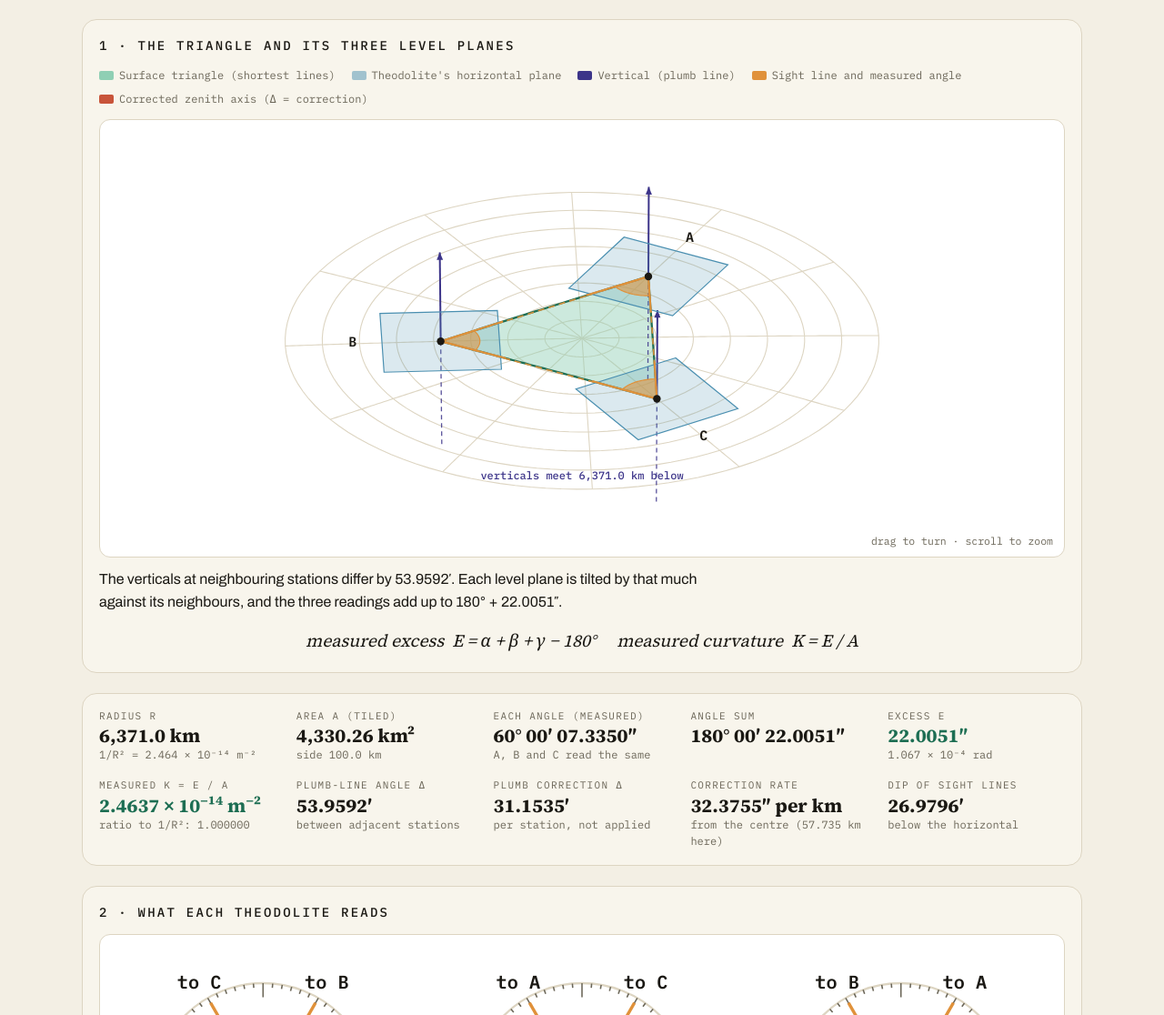
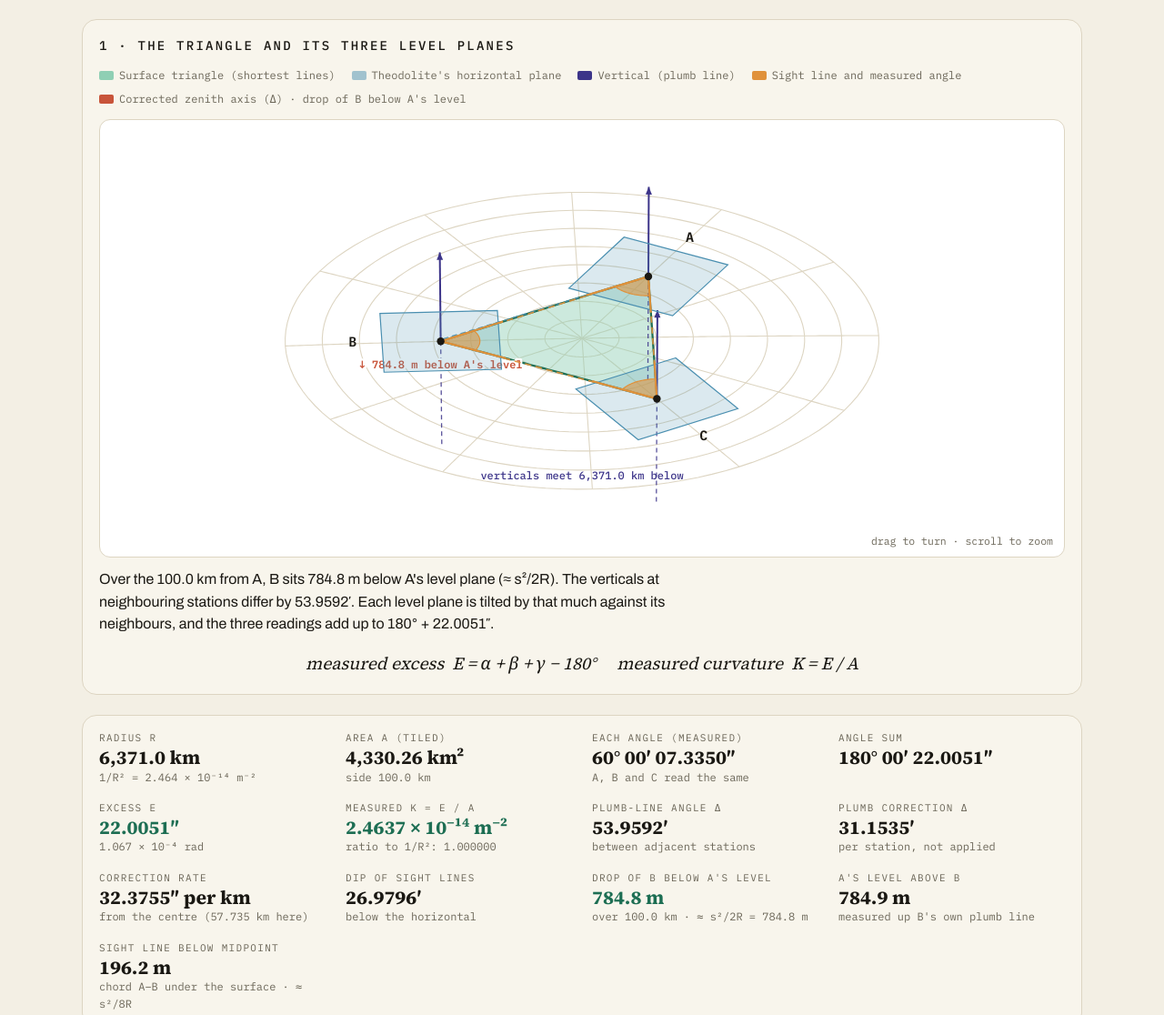
Before and after one commit to rooster-ninja/simulations, a plain HTML site: page level-planes-excess/index.html in a window 1280 px wide. Shown: the part 645-1761 px from the top of the page at 91% size. Drawn offline with Linux system fonts and the light colour scheme.

Commit message:
level-planes-excess: drop of B below A's level plane
Co-Authored-By: Claude Opus 5.5 <noreply@anthropic.com>
Claude-Session: https://claude.ai/code/session_01HZntbGTzPS21SLgAwRoYiT

```diff
--- a/level-planes-excess/index.html
+++ b/level-planes-excess/index.html
@@ -63,7 +63,7 @@ select{font:500 13.5px var(--f-mono);color:var(--ink);background:var(--card);bor
 .legend i{display:inline-block;width:16px;height:10px;border-radius:2px;margin-right:6px;vertical-align:-1px}
 .cap{font-size:16px;margin:0;max-width:74ch}
 .note{font-family:var(--f-mono);font-size:12.5px;color:var(--red);min-height:1em}
-.readout{background:var(--card);border:1.5px solid var(--rule);border-radius:16px;padding:16px 18px;display:grid;grid-template-columns:repeat(5,minmax(0,1fr));gap:16px 22px}
+.readout{background:var(--card);border:1.5px solid var(--rule);border-radius:16px;padding:16px 18px;display:grid;grid-template-columns:repeat(4,minmax(0,1fr));gap:16px 22px}
 @media (max-width:1000px){.readout{grid-template-columns:repeat(3,minmax(0,1fr))}}
 @media (max-width:560px){.readout{grid-template-columns:repeat(2,minmax(0,1fr));gap:14px 16px}.kv .v{font-size:17px}.cvbox canvas{height:360px}}
 .kv .k{font-family:var(--f-mono);text-transform:uppercase;letter-spacing:.12em;font-size:11px;color:var(--muted)}
@@ -140,7 +140,7 @@ details.src a{color:var(--bar-ink)}
 
   <section class="panel">
     <div class="ptitle">1 · The triangle and its three level planes</div>
-    <div class="legend"><span><i style="background:var(--e2)"></i>Surface triangle (shortest lines)</span><span><i style="background:var(--accent);opacity:.5"></i>Theodolite's horizontal plane</span><span><i style="background:var(--station)"></i>Vertical (plumb line)</span><span><i style="background:var(--orange)"></i>Sight line and measured angle</span><span><i style="background:var(--red)"></i>Corrected zenith axis (Δ = correction)</span></div>
+    <div class="legend"><span><i style="background:var(--e2)"></i>Surface triangle (shortest lines)</span><span><i style="background:var(--accent);opacity:.5"></i>Theodolite's horizontal plane</span><span><i style="background:var(--station)"></i>Vertical (plumb line)</span><span><i style="background:var(--orange)"></i>Sight line and measured angle</span><span><i style="background:var(--red)"></i>Corrected zenith axis (Δ) · drop of B below A's level</span></div>
     <div class="cvbox"><canvas id="cv" aria-label="3D view of the triangle, its stations and their horizontal planes"></canvas><div class="hint">drag to turn · scroll to zoom</div></div>
     <p class="cap" id="cap1"></p>
     <div class="math">measured excess&nbsp; E = α + β + γ − 180°&nbsp;&nbsp;&nbsp;&nbsp; measured curvature&nbsp; K = E / A</div>
@@ -362,6 +362,10 @@ function update(){
   readouts();drawDials();drawOver();errTable();drawMath();drawSide();drawPyr();pyrReadouts();drawChart();table();draw3d();caption();
 }
 function kv(k,v,s,hl){return`<div class="kv${hl?" hl":""}"><div class="k">${k}</div><div class="v">${v}</div>${s?`<div class="s">${s}</div>`:""}</div>`;}
+function fDrop(km){const m=km*1000;if(m===0)return"0 m";if(m<0.01)return(m*1000).toPrecision(3)+" mm";if(m<1)return(m*100).toPrecision(3)+" cm";if(m<1e4)return grp(m,m<100?2:1)+" m";return fLen(km);}
+function dropAB(){ // B below A's level plane, along A's vertical; and A's plane above B, along B's vertical
+  if(!isFinite(R))return{a:0,b:0,approx:0,sag:0};const sg=S/R;
+  return{a:2*R*Math.sin(sg/2)**2,b:2*R*Math.sin(sg/2)**2/Math.cos(sg),approx:S*S/(2*R),sag:2*R*Math.sin(sg/4)**2};}
 function rhoNow(){return M.st.plane?0:Math.asin(M.st.sr);} // angular distance of each station from the centre
 function readouts(){
   const K=isFinite(R)?1/(R*1000)**2:0, Km=M.E/(M.A*1e6);
@@ -382,14 +386,17 @@ function readouts(){
     kv("Plumb-line angle δ",fExc(M.vert),"between adjacent stations")+
     kv("Plumb correction Δ",!isFinite(R)?"0″ (already one plane)":fExc(rhoNow()),al?"applied at A, B and C":"per station, not applied",al)+
     kv("Correction rate",isFinite(R)?fExc(1/R)+" per km":"0″ per km","from the centre ("+fLen(S/Math.sqrt(3))+" here)")+
-    kv("Dip of sight lines",dipTxt,Math.abs(dmax-dmin)<1e-13?"below the horizontal":"dip (+) or rise (−)");
+    kv("Dip of sight lines",dipTxt,Math.abs(dmax-dmin)<1e-13?"below the horizontal":"dip (+) or rise (−)")+
+    kv("Drop of B below A's level",fDrop(dropAB().a),isFinite(R)?"over "+fLen(S)+" · ≈ s²/2R = "+fDrop(dropAB().approx):"plane: no drop",true)+
+    kv("A's level above B",fDrop(dropAB().b),isFinite(R)?"measured up B's own plumb line":"plane: no drop")+
+    kv("Sight line below midpoint",fDrop(dropAB().sag),isFinite(R)?"chord A–B under the surface · ≈ s²/8R":"plane: on the surface");
 }
 function caption(){
   let t;
   if(!isFinite(R))t="R = ∞: every vertical points the same way, so the three level planes are one plane. The projected angles are the plane triangle's angles and sum to exactly 180°.";
   else if(MODE==="common")t=`Each station's zenith axis is corrected by ${fExc(M.tilt[0])}, tipped toward the triangle's centre, so all three axes point the same way. The three horizontals are then one horizontal plane through A, B and C, and the readings sum to exactly 180° on this sphere. Nothing was subtracted from any angle: the instruments were turned in 3D.`;
   else{const e=M.E*AS;
-    t=`The verticals at neighbouring stations differ by ${fExc(M.vert)}. Each level plane is tilted by that much against its neighbours, and the three readings add up to 180° + ${fExc(M.E)}. `+
+    t=`Over the ${fLen(S)} from A, B sits ${fDrop(dropAB().a)} below A's level plane (≈ s²/2R). The verticals at neighbouring stations differ by ${fExc(M.vert)}. Each level plane is tilted by that much against its neighbours, and the three readings add up to 180° + ${fExc(M.E)}. `+
       (e<1?"That is less than an arcsecond: at this size the three planes are nearly one plane.":e<3600?"":"The planes are visibly tilted.");}
   $("cap1").textContent=t;
 }
@@ -415,7 +422,7 @@ function setupProj(ext,zc){
 }
 function line(pts,color,w,dash,alpha){ctx.save();ctx.globalAlpha=alpha??1;ctx.strokeStyle=color;ctx.lineWidth=w;ctx.setLineDash(dash||[]);ctx.beginPath();pts.forEach((p,i)=>{const q=proj(p);i?ctx.lineTo(q[0],q[1]):ctx.moveTo(q[0],q[1]);});ctx.stroke();ctx.restore();}
 function poly(pts,fill,alpha,stroke,w){ctx.save();ctx.globalAlpha=alpha;ctx.fillStyle=fill;ctx.beginPath();pts.forEach((p,i)=>{const q=proj(p);i?ctx.lineTo(q[0],q[1]):ctx.moveTo(q[0],q[1]);});ctx.closePath();ctx.fill();if(stroke){ctx.globalAlpha=1;ctx.strokeStyle=stroke;ctx.lineWidth=w||1;ctx.stroke();}ctx.restore();}
-function label(p,txt,color,dx=0,dy=0,font){const q=proj(p);ctx.save();ctx.fillStyle=color;ctx.font=font||"600 13px 'IBM Plex Mono', ui-monospace, Menlo, monospace";ctx.textAlign="center";ctx.textBaseline="middle";ctx.fillText(txt,q[0]+dx,q[1]+dy);ctx.restore();}
+function label(p,txt,color,dx=0,dy=0,font,halo){const q=proj(p);ctx.save();if(halo){ctx.font=font||"600 13px 'IBM Plex Mono', ui-monospace, Menlo, monospace";ctx.textAlign="center";ctx.textBaseline="middle";ctx.lineWidth=5;ctx.lineJoin="round";ctx.strokeStyle=css("--plate");ctx.strokeText(txt,q[0]+dx,q[1]+dy);}ctx.fillStyle=color;ctx.font=font||"600 13px 'IBM Plex Mono', ui-monospace, Menlo, monospace";ctx.textAlign="center";ctx.textBaseline="middle";ctx.fillText(txt,q[0]+dx,q[1]+dy);ctx.restore();}
 function arrow(a,b,color,w){line([a,b],color,w);const qa=proj(a),qb=proj(b);const ang=Math.atan2(qb[1]-qa[1],qb[0]-qa[0]);ctx.save();ctx.fillStyle=color;ctx.beginPath();ctx.moveTo(qb[0],qb[1]);ctx.lineTo(qb[0]-9*Math.cos(ang-0.4),qb[1]-9*Math.sin(ang-0.4));ctx.lineTo(qb[0]-9*Math.cos(ang+0.4),qb[1]-9*Math.sin(ang+0.4));ctx.closePath();ctx.fill();ctx.restore();}
 
 function draw3d(){
@@ -477,6 +484,13 @@ function draw3d(){
     for(let m=0;m<3;m++)line([L(P0),L(Qe[m])],css("--red"),2.2);
     const q=proj(L(P0));ctx.save();ctx.fillStyle=css("--red");ctx.beginPath();ctx.arc(q[0],q[1],4.5,0,7);ctx.fill();ctx.restore();
     label(L(P0),"apex",css("--red"),0,-14,"600 12px 'IBM Plex Mono', ui-monospace, Menlo, monospace");
+  }
+  // ---- drop of B below A's level plane ----
+  if(!st.plane&&$("cPlanes").checked){
+    const A0=pos[0],nA=nrm[0],B0=pos[1];
+    const top=vadd(B0,vmul(nA,dot(vsub(A0,B0),nA)));       // point on A's level plane straight above B (along A's vertical)
+    line([B0,top],css("--red"),2,[3,3]);line([A0,top],C.acc,1.4,[6,4],0.9);
+    label(B0,"↓ "+fDrop(dropAB().a)+" below A's level",css("--red"),0,26,"600 12px 'IBM Plex Mono', ui-monospace, Menlo, monospace",true);
   }
   // ---- sight lines (straight chords) ----
   if($("cChord").checked){for(const [i,j] of [[0,1],[1,2],[2,0]])line([pos[i],pos[j]],C.or,1.6,[7,5],0.95);}
```
Also changed, not shown: 1 other file.
